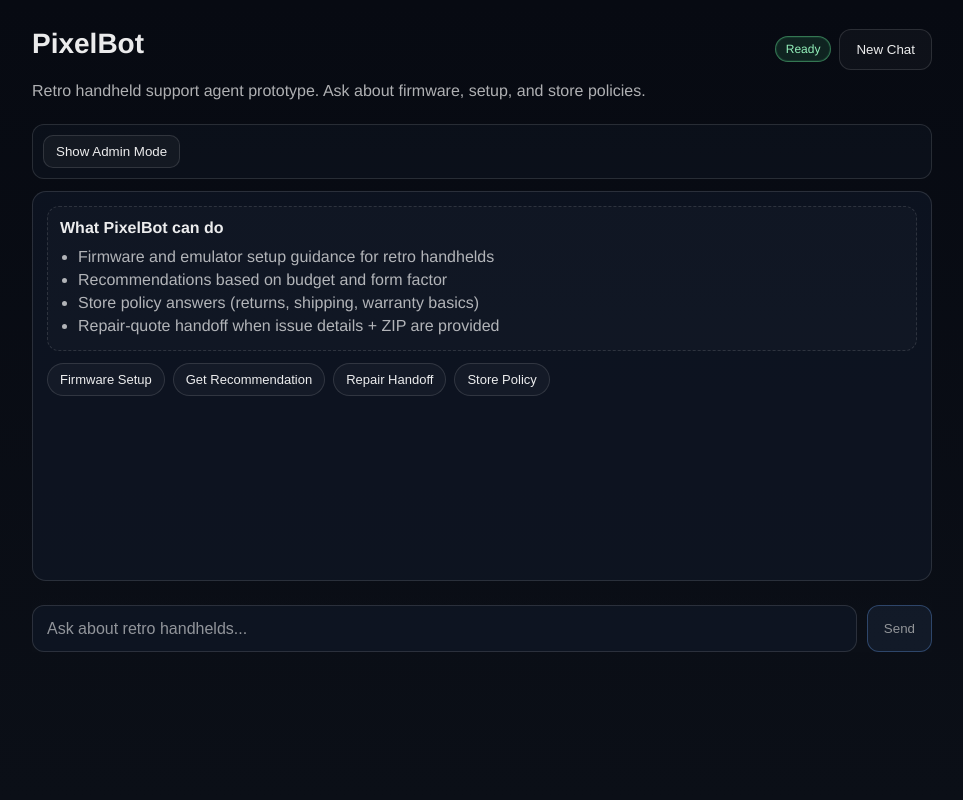
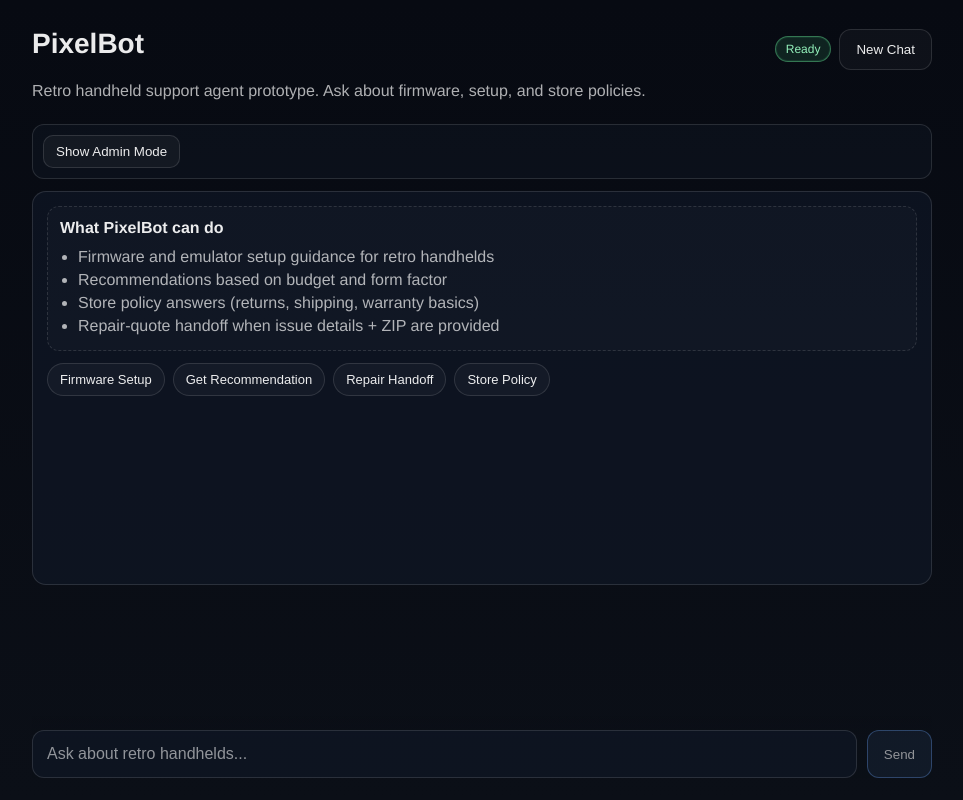
Before and after one commit to b0yu-li/pixel-bot, a Next.js app: page / in a window 1280 px wide. Shown: the whole page, without its empty margins (158-1121 px from the left). Built offline with nearby package versions, Linux system fonts and the light colour scheme.

Commit message:
style: update global styles to control user selection behavior and enhance text color for user and assistant messages; trim whitespace in page component message rendering

```diff
--- a/app/globals.css
+++ b/app/globals.css
@@ -25,7 +25,7 @@ body {
 .container {
   max-width: 900px;
   margin: 0 auto;
-  padding: 28px 18px;
+  padding: 28px 18px 120px 18px;
 }
 
 .titleRow {
@@ -136,10 +136,11 @@ h1 {
   border: 1px solid var(--border);
   border-radius: 14px;
   background: rgba(18, 26, 42, 0.55);
-  padding: 14px;
+  padding: 14px 14px 18px;
   min-height: 360px;
   max-height: 58vh;
   overflow-y: auto;
+  user-select: none;
 }
 
 .emptyState {
@@ -173,6 +174,11 @@ h1 {
   gap: 10px;
   padding: 8px 6px;
   border-radius: 10px;
+  align-items: flex-start;
+}
+
+.msg.assistant {
+  align-items: center;
 }
 
 .msgEnter {
@@ -188,14 +194,15 @@ h1 {
   flex: 0 0 auto;
   color: var(--muted);
   font-size: 13px;
-  padding-top: 2px;
+  padding-top: 0;
   display: flex;
   align-items: center;
   gap: 8px;
 }
 
 .roleName {
-  line-height: 1;
+  line-height: 1.2;
+  padding-top: 0;
 }
 
 .avatar {
@@ -229,6 +236,11 @@ h1 {
   word-break: break-word;
   line-height: 1.45;
   font-size: 16px;
+  user-select: text;
+}
+
+.content * {
+  user-select: text;
 }
 
 .msg.streamingText .content {
@@ -271,6 +283,19 @@ h1 {
 
 .assistant .roleBadge {
   color: rgba(110, 168, 254, 0.9);
+  align-items: center;
+}
+
+.assistant .roleName {
+  padding-top: 0;
+}
+
+.user .content {
+  color: rgba(255, 255, 255, 0.9);
+}
+
+.assistant .content {
+  color: rgba(205, 224, 255, 0.96);
 }
 
 .loadingMsg .content {
@@ -299,14 +324,21 @@ h1 {
   animation-delay: 0.32s;
 }
 
+.composerDock {
+  position: fixed;
+  left: 50%;
+  bottom: max(22px, env(safe-area-inset-bottom));
+  transform: translateX(-50%);
+  width: min(900px, calc(100vw - 36px));
+  z-index: 30;
+  padding-top: 14px;
+  background: linear-gradient(180deg, rgba(11, 15, 23, 0) 0%, rgba(11, 15, 23, 0.92) 35%);
+}
+
 .composer {
   display: flex;
   gap: 10px;
-  margin-top: 14px;
-  position: sticky;
-  bottom: 0;
-  padding-top: 10px;
-  background: linear-gradient(180deg, rgba(11, 15, 23, 0) 0%, rgba(11, 15, 23, 0.95) 35%);
+  margin: 0;
 }
 
 input[type="text"] {
@@ -440,7 +472,7 @@ button:disabled {
 
 @media (max-width: 700px) {
   .container {
-    padding: 16px 12px;
+    padding: 16px 12px 112px 12px;
   }
 
   .titleRow {
@@ -450,13 +482,13 @@ button:disabled {
   }
 
   .msg {
-    flex-direction: column;
-    gap: 6px;
-    padding: 10px 6px;
+    gap: 8px;
+    padding: 9px 6px;
   }
 
   .roleBadge {
-    width: auto;
+    width: 74px;
+    flex: 0 0 74px;
     font-size: 12px;
     gap: 6px;
   }
@@ -481,6 +513,12 @@ button:disabled {
     gap: 8px;
   }
 
+  .composerDock {
+    width: calc(100vw - 24px);
+    bottom: max(8px, env(safe-area-inset-bottom));
+    padding-top: 10px;
+  }
+
   button,
   .chip {
     padding: 10px 12px;
--- a/app/page.tsx
+++ b/app/page.tsx
@@ -128,7 +128,8 @@ export default function Page() {
     message.parts
       .filter((p) => p.type === "text")
       .map((p) => p.text)
-      .join("");
+      .join("")
+      .trimEnd();
 
   const showStandaloneLoading = isLoading && !latestAssistantMessageId;
 
@@ -357,6 +358,7 @@ export default function Page() {
         <div ref={transcriptEndRef} />
       </section>
 
+      <div className="composerDock">
         <form
           className="composer"
           onSubmit={(e) => {
@@ -384,6 +386,7 @@ export default function Page() {
             )}
           </button>
         </form>
+      </div>
 
       {error ? (
         <p className="error">
```
Lines whose indentation alone changed are shown as unchanged.
